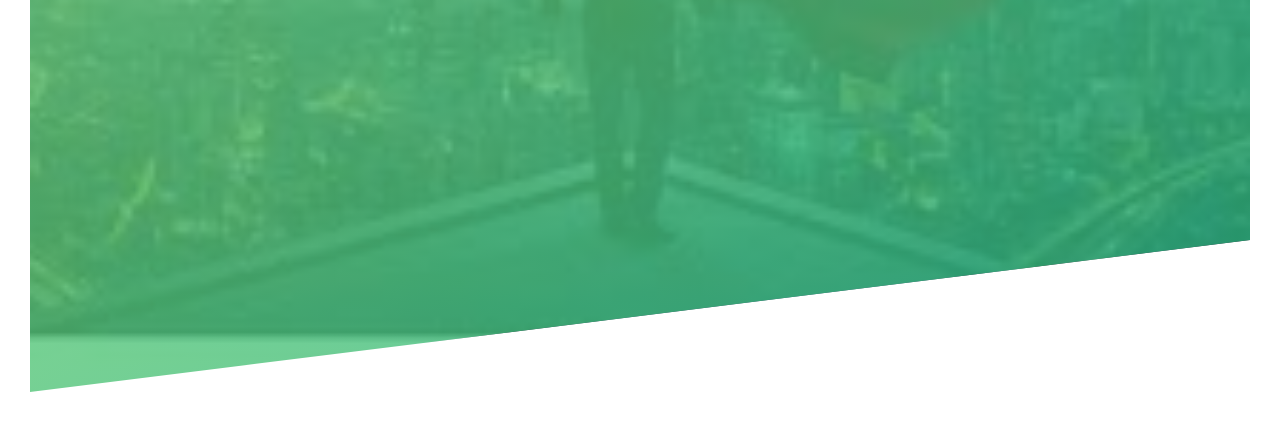
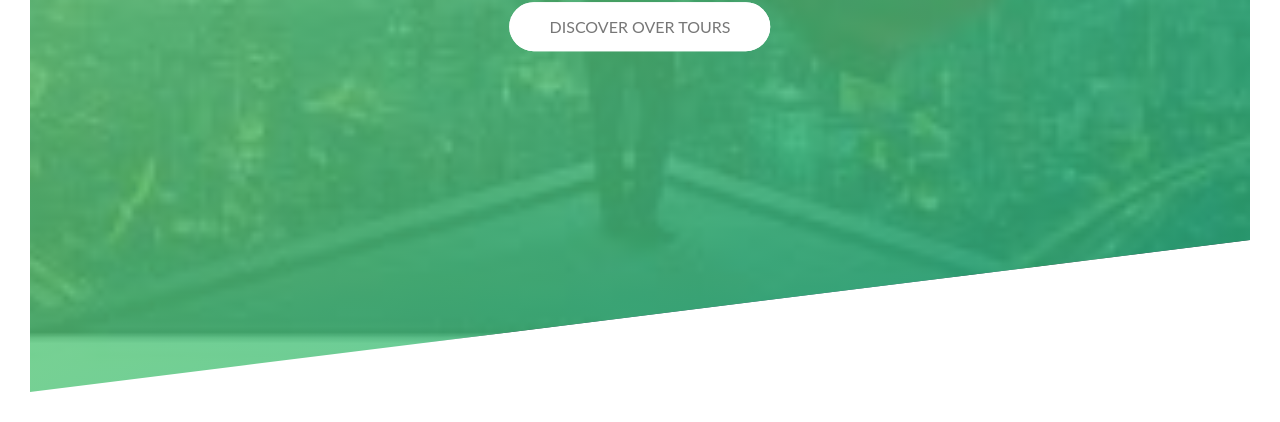
Before and after one commit to iragaba/respons-project, a plain HTML site: page index.html in a window 1280 px wide. Shown: the part 398-820 px from the top of the page. Drawn offline with Linux system fonts and the light colour scheme; a web font is replaced by a local one.

Commit message:
respons project

```diff
--- a/index.css
+++ b/index.css
@@ -53,11 +53,13 @@ body{
     top: 40%;
     left: 50%;
    transform: translate(-50%,-50%) ;
+   text-align: center;
 }
 .heading-primary{
     color: #fff;
   text-transform: uppercase;
   backface-visibility: hidden;
+  margin-bottom: 60px;
 
 }
 .heading-primary-main{
@@ -120,3 +122,68 @@ body{
     }
 
 }
+
+@keyframes moveInBottom{
+    0%{
+        opacity: 0;
+        transform: translateY(30px)
+    }
+
+    100%{
+        opacity: 1;
+        transform: translatex(0);
+    }
+
+}
+
+
+.btn:link,
+.btn:visited
+{
+    text-transform: uppercase;
+    text-decoration: none;
+    padding: 15px 40px ;
+    border-radius: 100px;
+    transition: all .2s;
+    position: relative;
+
+
+
+
+}
+.btn:hover{
+    transform: translateY(-3px);
+    box-shadow: 0 10px 20px rgba(0, 0,0, .2);
+}
+.btn:active{
+    transform: translateY(-1px);
+    box-shadow: 0 5px 10px rgba(0, 0,0, .2);
+}
+.btn-white{
+    background-color: #fff;
+    color: #777;
+}
+.btn::after{
+    content: "";
+    display: inline-block;
+    height: 100%;
+    width: 100%;
+    border-radius: 100px;
+    position: absolute;
+    top: 0;
+    left: 0;
+    z-index: -1;
+    transition: all .4s;
+}
+.btn-white::after{
+    background-color: #fff;
+}
+.btn:hover::after{
+    transform: scalex(1.4) scaleY(1.6);
+    opacity: 0;
+}
+.btn-animeted{
+   animation: moveInBottom .5s ease-in-out .75;
+   animation-fill-mode: backwards;
+
+}
--- a/index.html
+++ b/index.html
@@ -18,7 +18,9 @@
             <div class="text-box"> <h1 class="heading-primary">
                 <span class=" heading-primary-main"> OUTTHEDOORS</span>
                 <span class="headinng-primary-sub">IS WHERE LIFE HAPPENS </span>
-                </h1></div>
+                </h1>
+                <a href="#" class="btn btn-white btn-animated" > DISCOVER OVER TOURS</a>
+            </div>
 
     </header>
 
```
